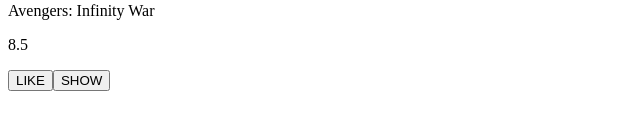
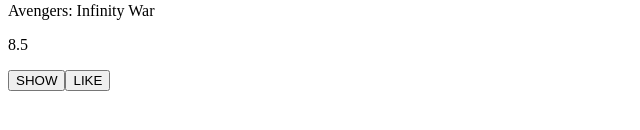
Before and after one commit to Natalina27/react-warrior-10days, a React (Create React App) app: page / in a window 1280 px wide. Shown: the part 326-456 px from the top of the page, without its empty margins (0-640 px from the left). Built offline with nearby package versions, Linux system fonts and the light colour scheme.

Commit message:
day2 added button LIKE

```diff
--- a/src/index.js
+++ b/src/index.js
@@ -35,7 +35,8 @@ class MovieItem extends React.Component{ //MovieItem = new React.Component()
         constructor(){
             super();
             this.state = {
-                show: false
+                show: false,
+                like: false
             };
         }
 
@@ -56,13 +57,13 @@ class MovieItem extends React.Component{ //MovieItem = new React.Component()
                     <Image src={image} alt={title}/>
                     <p>{title}</p>
                     <p>{vote_average}</p>
-                    <button type="button">
-                        LIKE
-                    </button>
-                    <button type="button"
-                            onClick={this.toggleOverview}>
-                        {this.state.show ? 'HIDE' : 'SHOW'}
-                    </button>
+                    <div>
+                        <button type="button"
+                                onClick={this.toggleOverview}>
+                            {this.state.show ? 'HIDE' : 'SHOW'}
+                        </button>
+                        <button type="button">LIKE</button>
+                    </div>
                     { this.state.show ? <p>{overview}</p> : null}
                 </div>
             );
```
